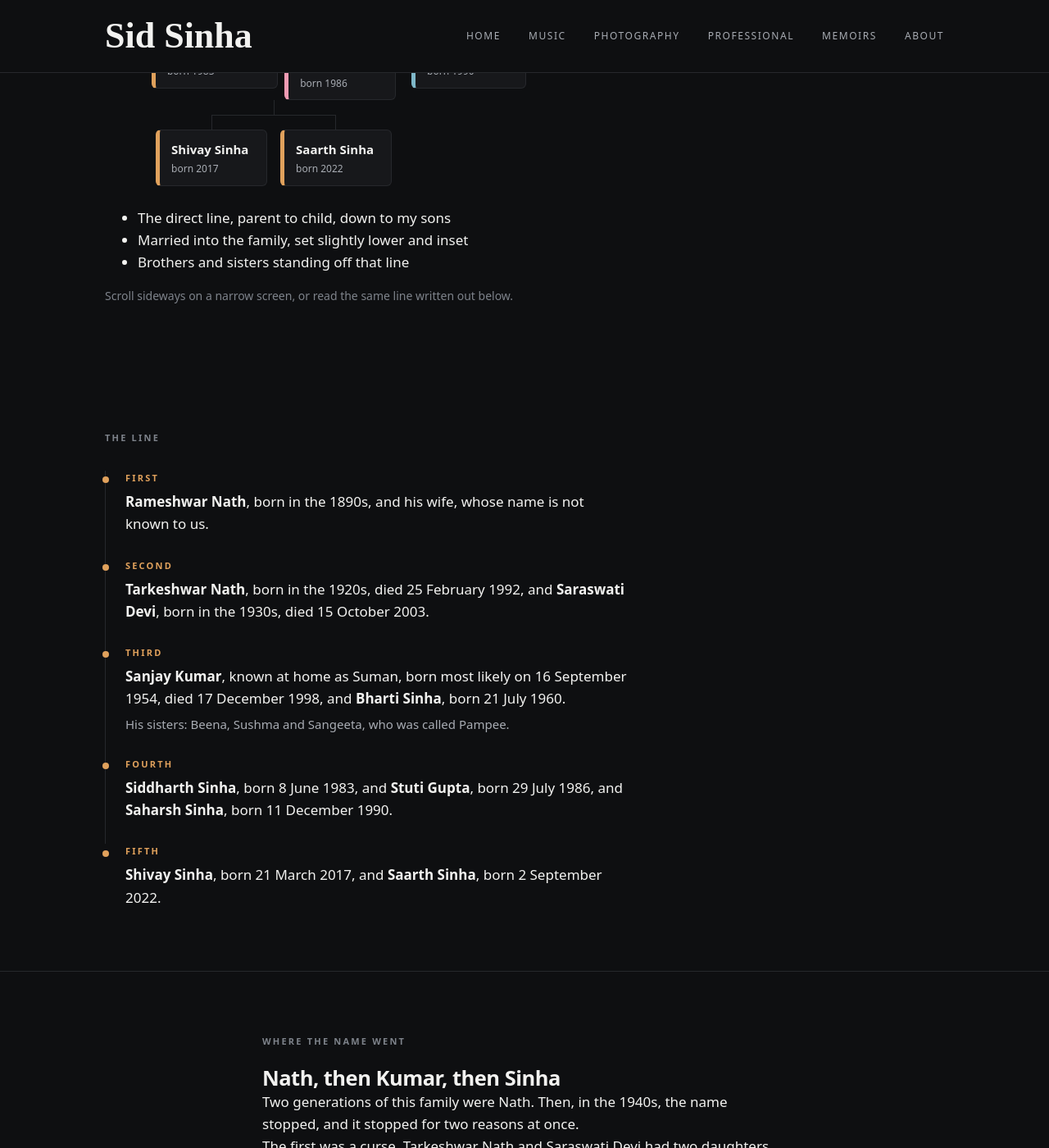
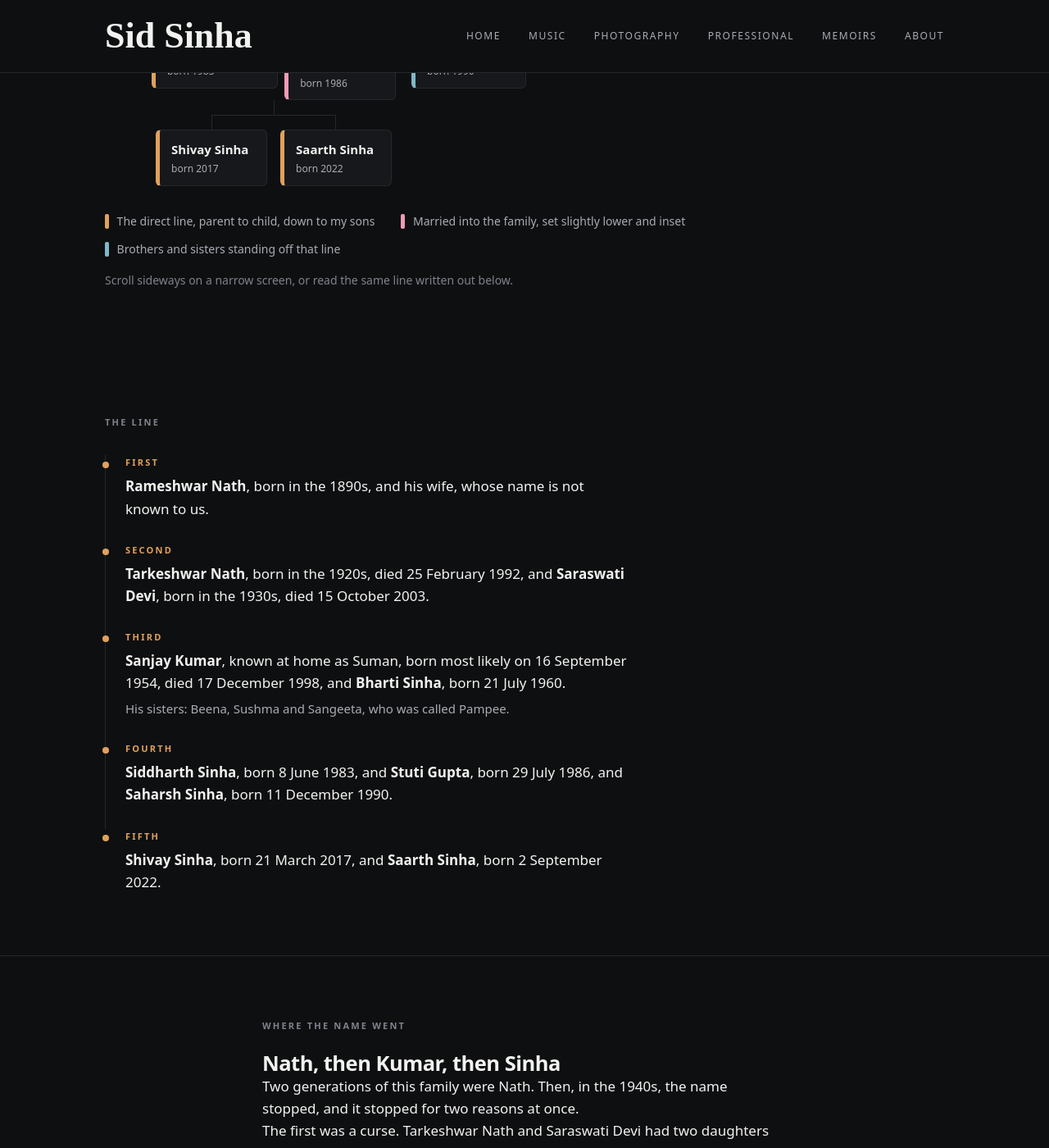
Before and after one commit to SidSays/SidSays.github.io, a Jekyll site: the page built from family.html, in a window 1280 px wide and 1400 px high, scrolled down 832 px. Shown: the whole window at 82% size. Built offline with Jekyll 4.4.1, drawn with Linux system fonts in a browser that asks for light colours; some web fonts are replaced.

Commit message:
Add files via upload

```diff
--- a/assets/css/site.css
+++ b/assets/css/site.css
@@ -993,3 +993,30 @@
 .node-meta { font-size: 0.75rem; color: var(--ink-soft); }
 
 .chart-note { margin-top: 1rem; font-size: 0.875rem; color: var(--ink-mute); }
+
+/* key to the chart colours */
+
+.chart-key {
+  list-style: none;
+  display: flex;
+  flex-wrap: wrap;
+  gap: 0.75rem 2rem;
+  margin: 1.5rem 0 0;
+  padding: 0;
+  font-size: 0.875rem;
+  color: var(--ink-soft);
+}
+
+.chart-key li { display: flex; align-items: center; gap: 0.6rem; }
+
+.key-swatch {
+  display: inline-block;
+  width: 5px;
+  height: 1.1rem;
+  border-radius: 2px;
+  flex: none;
+}
+
+.key-blood { background: var(--accent); }
+.key-spouse { background: var(--rose); }
+.key-sib { background: var(--sibling); }
```
